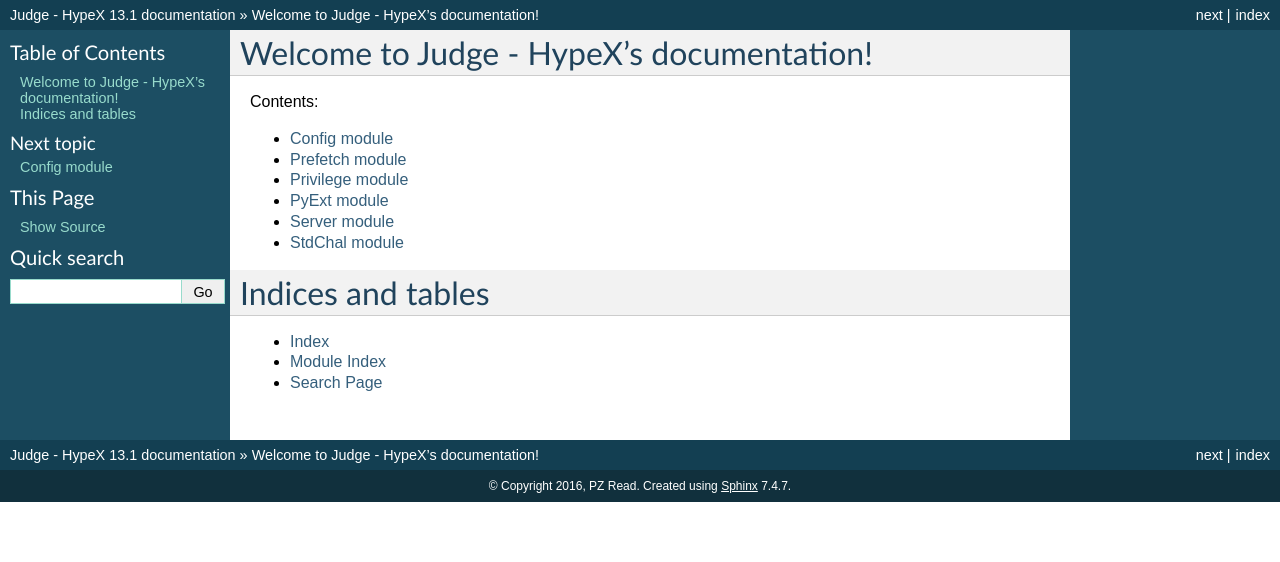
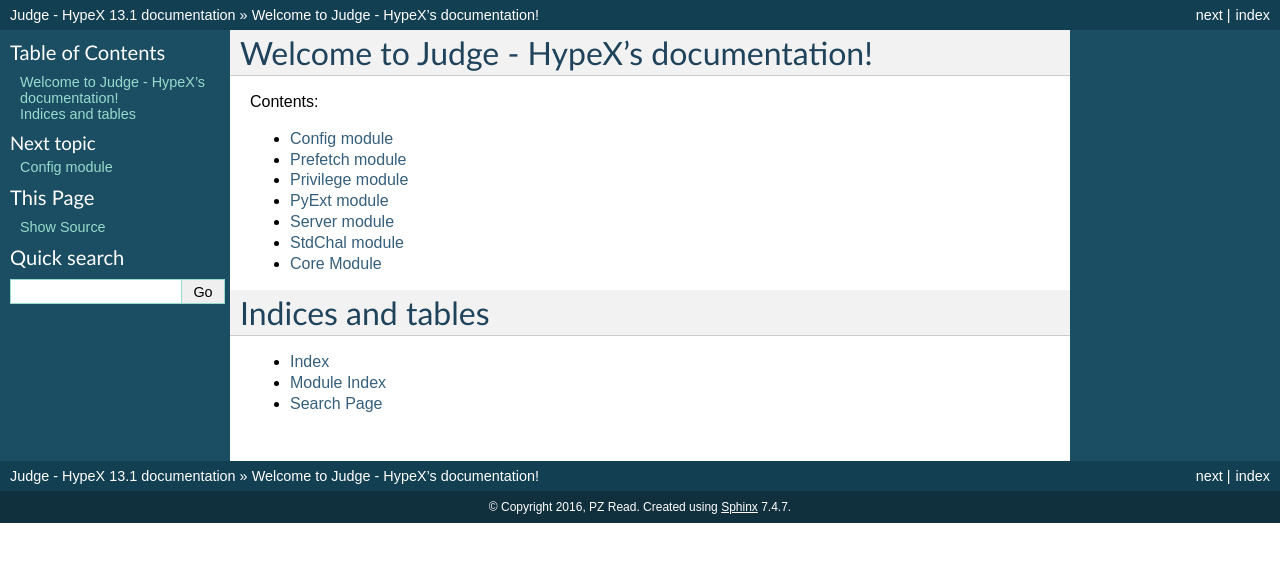
Before and after one commit to pzread/judge, a Sphinx documentation site: the page built from docs/index.rst, in a window 1280 px wide. Shown: the top 562 px of the page. Built offline with Sphinx 7.4.7, drawn with Linux system fonts in a browser that asks for light colours.

Commit message:
Add breathe

```diff
--- /dev/null
+++ b/docs/Core.rst
@@ -0,0 +1,5 @@
+Core Module
+============
+
+.. doxygenindex::
+    :project: Core
--- a/docs/conf.py
+++ b/docs/conf.py
@@ -14,7 +14,7 @@
 # serve to show the default.
 
 import sys
-import os
+import subprocess, os
 
 # If extensions (or modules to document with autodoc) are in another directory,
 # add these directories to sys.path here. If the directory is relative to the
@@ -34,7 +34,15 @@
     'sphinx.ext.napoleon',
     'sphinx.ext.todo',
     'sphinx.ext.viewcode',
+    'breathe',
 ]
+
+breathe_projects = {"Core": "../xml"}
+breathe_default_project = "Core"
+
+read_the_docs_build = os.environ.get('READTHEDOCS', None) == 'True'
+if read_the_docs_build:
+    subprocess.call('cd ../doxygen; doxygen', shell=True)
 
 # Add any paths that contain templates here, relative to this directory.
 templates_path = ['_templates']
--- a/docs/index.rst
+++ b/docs/index.rst
@@ -17,6 +17,7 @@
    PyExt
    Server
    StdChal
+   Core
 
 
 Indices and tables
```
Also changed, not shown: requirements.txt (+26 -0 lines).
